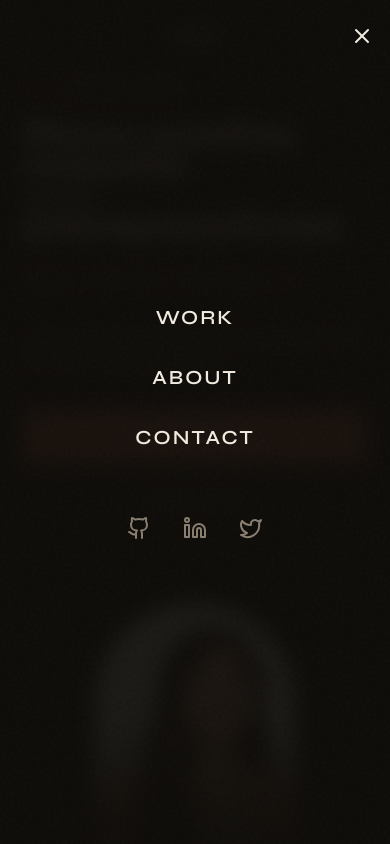
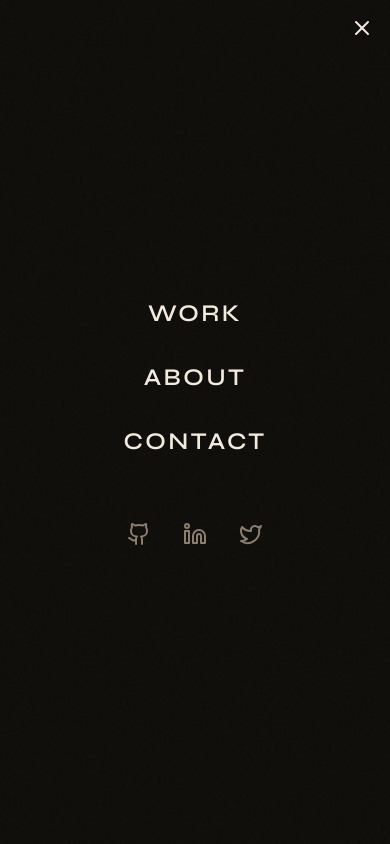
Before and after one commit to amanyrath/portfolio, a Next.js app: page / in a window 390 px wide. Both pictures are taken after a click on the button "Open menu". Shown: the top 844 px of the page. Built offline with nearby package versions, Linux system fonts and the light colour scheme.

Commit message:
fix hamburger menu on mobile

```diff
--- a/app/layout.tsx
+++ b/app/layout.tsx
@@ -60,8 +60,8 @@ export default function RootLayout({
   children: React.ReactNode;
 }>) {
   return (
-    <html lang="en" className={`${crimsonPro.variable} ${syne.variable}`} style={{ scrollBehavior: 'smooth' }}>
-      <body>
+    <html lang="en" className={`${crimsonPro.variable} ${syne.variable}`} style={{ scrollBehavior: 'smooth' }} suppressHydrationWarning>
+      <body suppressHydrationWarning>
         <Header />
         {children}
       </body>
--- a/components/Header.tsx
+++ b/components/Header.tsx
@@ -46,10 +46,12 @@ export default function Header() {
 
   return (
     <header
-      className={`fixed top-0 left-0 right-0 z-50 transition-all duration-300 ${
-        scrolled
-          ? 'bg-bg-dark/95 backdrop-blur-[10px] py-4 sm:py-5'
-          : 'bg-transparent py-6 sm:py-8'
+      className={`fixed top-0 left-0 right-0 z-50 ${
+        mobileMenuOpen
+          ? 'bg-bg-dark py-4 sm:py-5'
+          : scrolled
+            ? 'bg-bg-dark/95 backdrop-blur-[10px] py-4 sm:py-5 transition-all duration-300'
+            : 'bg-transparent py-6 sm:py-8 transition-all duration-300'
       }`}
     >
       <div className="max-w-full px-4 sm:px-8 lg:px-16">
@@ -113,7 +115,7 @@ export default function Header() {
           {/* Mobile Menu Button */}
           <button
             onClick={() => setMobileMenuOpen(!mobileMenuOpen)}
-            className="md:hidden text-text-cream transition-opacity duration-300 hover:opacity-60 ml-auto z-[60] relative"
+            className="md:hidden text-text-cream hover:opacity-60 ml-auto z-[110] relative"
             aria-label={mobileMenuOpen ? 'Close menu' : 'Open menu'}
             aria-expanded={mobileMenuOpen}
           >
@@ -123,24 +125,21 @@ export default function Header() {
       </div>
 
       {/* Mobile Menu Overlay */}
-      <motion.div
-        className="fixed inset-0 bg-bg-dark/95 backdrop-blur-[10px] z-40 md:hidden"
-        initial={{ x: '100%' }}
-        animate={{ x: mobileMenuOpen ? 0 : '100%' }}
-        transition={{ type: 'tween', duration: 0.3 }}
+      {mobileMenuOpen && (
+        <div
+          className="fixed inset-0 bg-bg-dark z-[100] md:hidden"
           onClick={(e) => {
-          // Close menu when clicking the backdrop (not the nav content)
             if (e.target === e.currentTarget) {
               setMobileMenuOpen(false);
             }
           }}
         >
-        <nav className="flex flex-col items-center justify-center h-full gap-8" onClick={(e) => e.stopPropagation()}>
-          {NAV_LINKS.map((link, index) => (
-            <motion.a
+          <nav className="flex flex-col items-center justify-center h-full gap-8">
+            {NAV_LINKS.map((link) => (
+              <a
                 key={link.name}
                 href={link.href}
-              className="text-xl md:text-2xl font-semibold tracking-[0.1em] uppercase text-text-cream transition-opacity duration-300 hover:opacity-60"
+                className="text-2xl font-semibold tracking-[0.1em] uppercase text-text-cream hover:opacity-60"
                 onClick={(e) => {
                   e.preventDefault();
                   setMobileMenuOpen(false);
@@ -151,12 +150,9 @@ export default function Header() {
                     window.location.href = `/${link.href}`;
                   }
                 }}
-              initial={{ opacity: 0, y: 20 }}
-              animate={mobileMenuOpen ? { opacity: 1, y: 0 } : { opacity: 0, y: 20 }}
-              transition={{ delay: index * 0.1 }}
               >
                 {link.name}
-            </motion.a>
+              </a>
             ))}
 
             {/* Social Icons in Mobile Menu */}
@@ -169,7 +165,7 @@ export default function Header() {
                     href={social.url}
                     target="_blank"
                     rel="noopener noreferrer"
-                  className="text-text-muted transition-colors duration-300 hover:text-accent-gold"
+                    className="text-text-muted hover:text-accent-gold"
                     aria-label={social.label}
                   >
                     <Icon size={24} />
@@ -178,7 +174,8 @@ export default function Header() {
               })}
             </div>
           </nav>
-      </motion.div>
+        </div>
+      )}
     </header>
   );
 }
```
Lines whose indentation alone changed are shown as unchanged.
